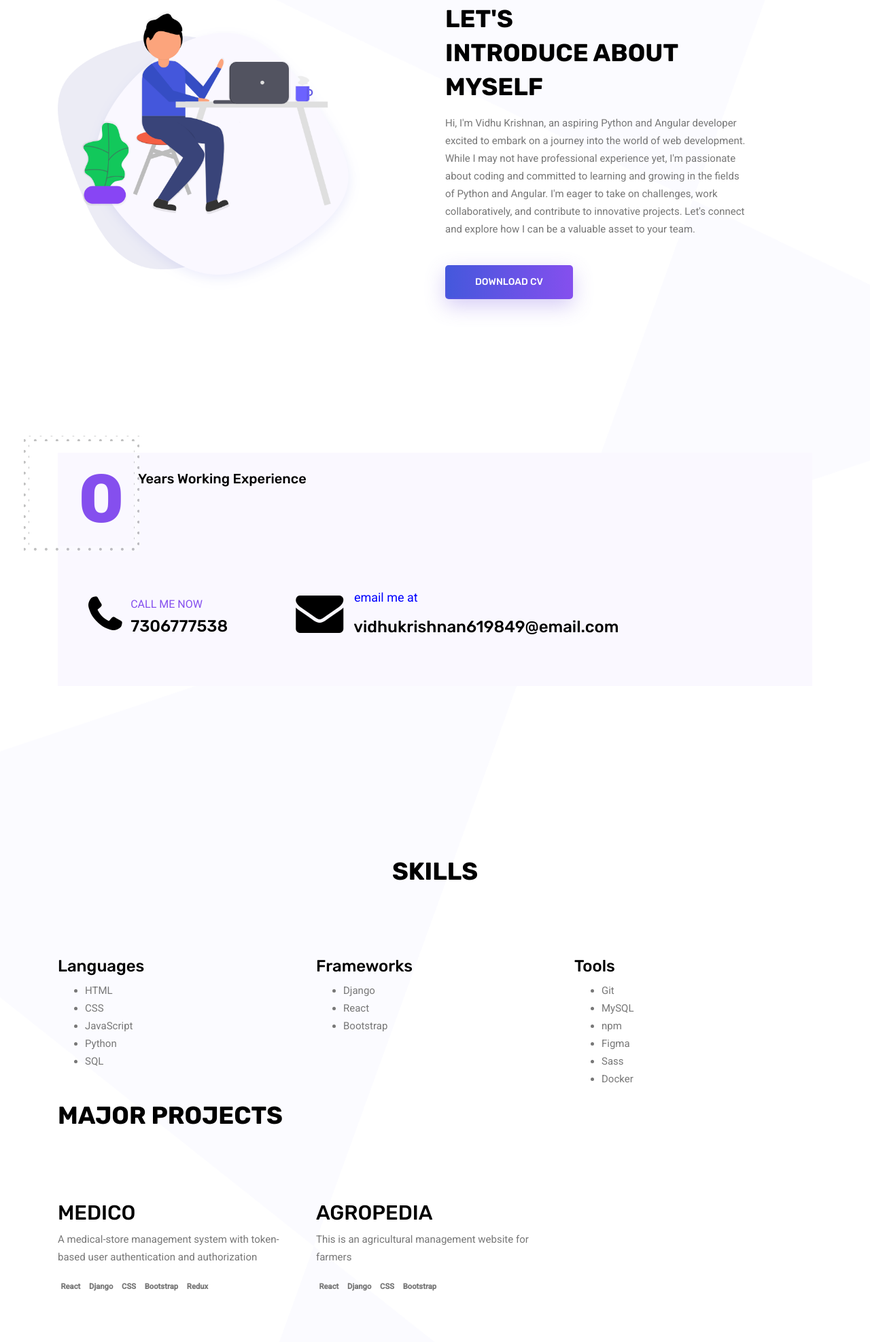
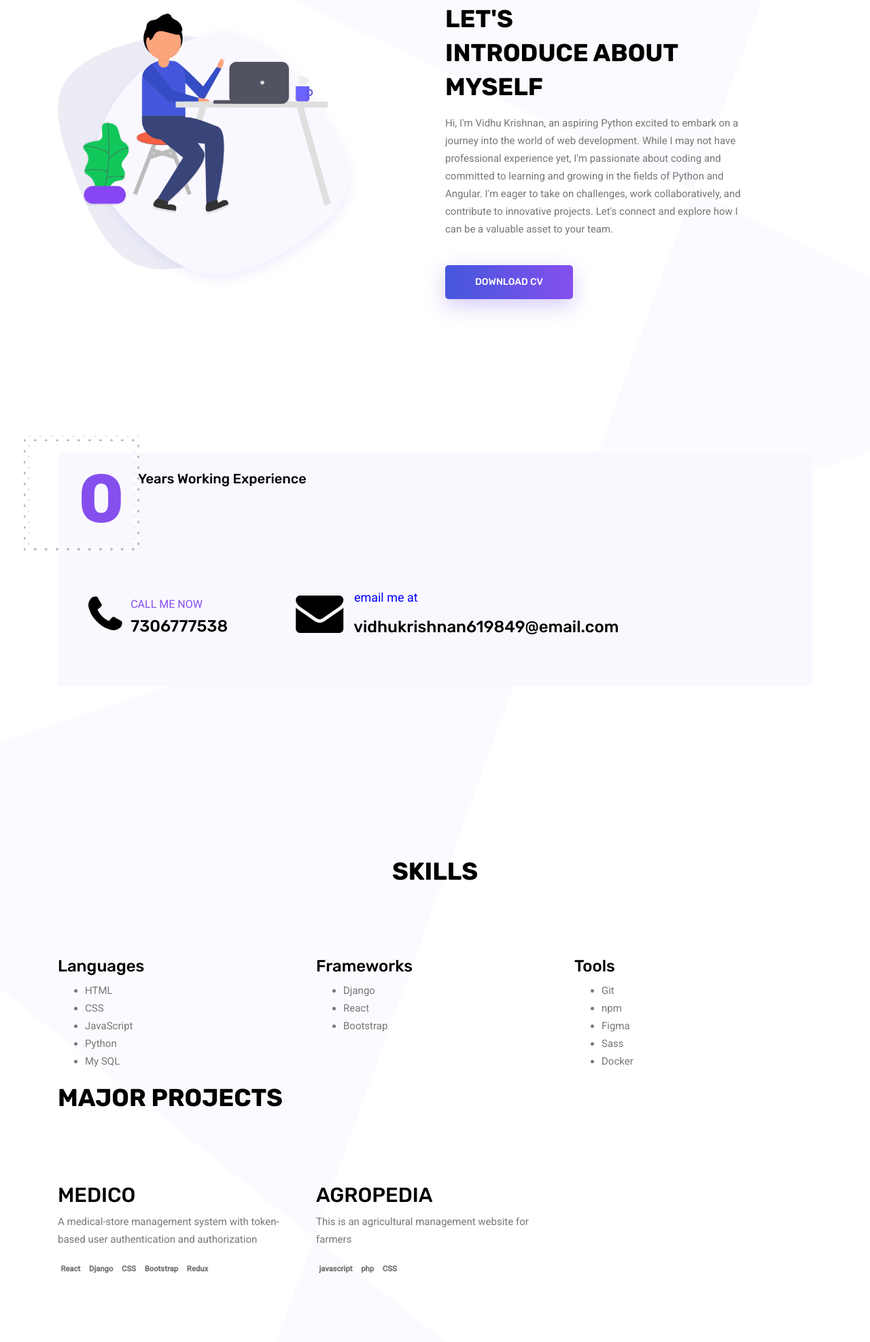
Before and after one commit to Vidhu619/vidhu_jm, a plain HTML site: page index.html in a window 1280 px wide. Shown: the part 826-2800 px from the top of the page at 68% size. Drawn offline with Linux system fonts and the light colour scheme; some packages are replaced by stand-ins of ours.

Commit message:
fourteen

```diff
--- a/index.html
+++ b/index.html
@@ -89,7 +89,7 @@
                             <h3 class="text-uppercase">Hello</h3>
                             <h1 class="text-uppercase animated-text">I am Vidhu....<span id="cursor"></span></h1>
 
-                            <h5 class="text-uppercase">Python Angular Developer</h5>
+                            <h5 class="text-uppercase">Python Developer</h5>
                             <div class="d-flex align-items-center">
 
                                 <a class="primary_btn" href="https://github.com/Vidhu619/vidhu_jm/raw/main/resume/Vidhukrishnan%20jm.pdf" download><span>Resume</span></a>
@@ -124,8 +124,7 @@
                             Introduce about <br>
                             myself</h2>
                         <p>
-                            Hi, I'm Vidhu Krishnan, an aspiring Python and Angular developer excited to embark on a
-                            journey into the world of web development. While I may not have professional experience
+                            Hi, I'm Vidhu Krishnan, an aspiring Python excited to embark on a journey into the world of web development. While I may not have professional experience
                             yet, I'm passionate about coding and committed to learning and growing in the fields of
                             Python and Angular. I'm eager to take on challenges, work collaboratively, and contribute
                             to innovative projects. Let's connect and explore how I can be a valuable asset to your
@@ -203,7 +202,7 @@
 							<li>CSS</li>
 							<li>JavaScript</li>
 							<li>Python</li>
-							<li>SQL</li>
+							<li>My SQL</li>
 						</ul>
 					</div>
 				</div>
@@ -226,7 +225,7 @@
 						<h3>Tools</h3>
 						<ul>
 							<li>Git</li>
-							<li>MySQL</li>
+
 							<li>npm</li>
 							<li>Figma</li>
 							<li>Sass</li>
@@ -287,10 +286,10 @@
                             <h2>AGROPEDIA</h2>
                             <p>This is an agricultural management website for farmers</p>
                             <div class="badges">
-                                <span class="badge">React</span>
-                                <span class="badge">Django</span>
+                                <span class="badge">javascript</span>
+                                <span class="badge">php</span>
                                 <span class="badge">CSS</span>
-                                <span class="badge">Bootstrap</span>
+
                             </div>
                             <div class="overlay"></div>
                             <!-- Add your link here -->
```
